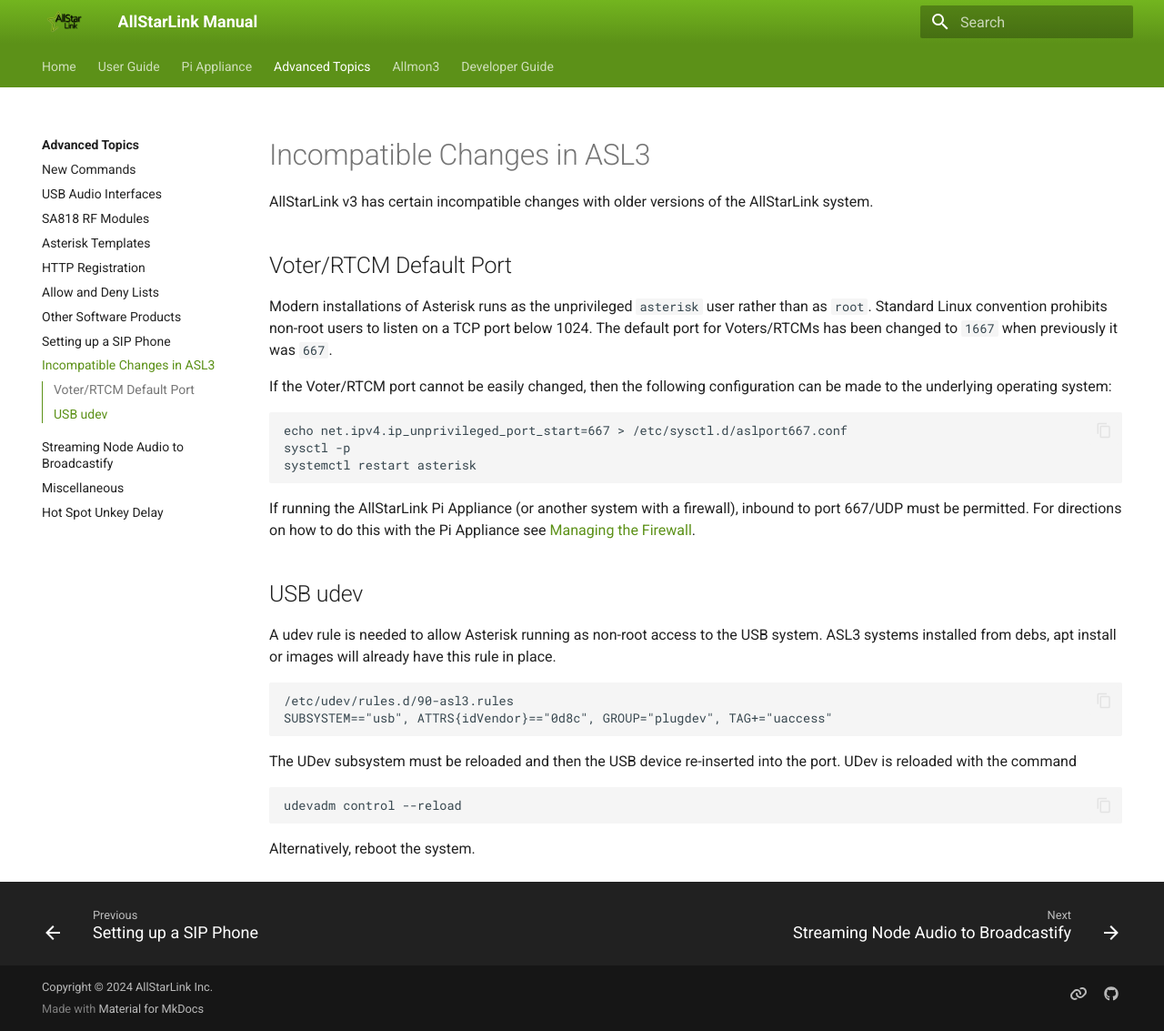
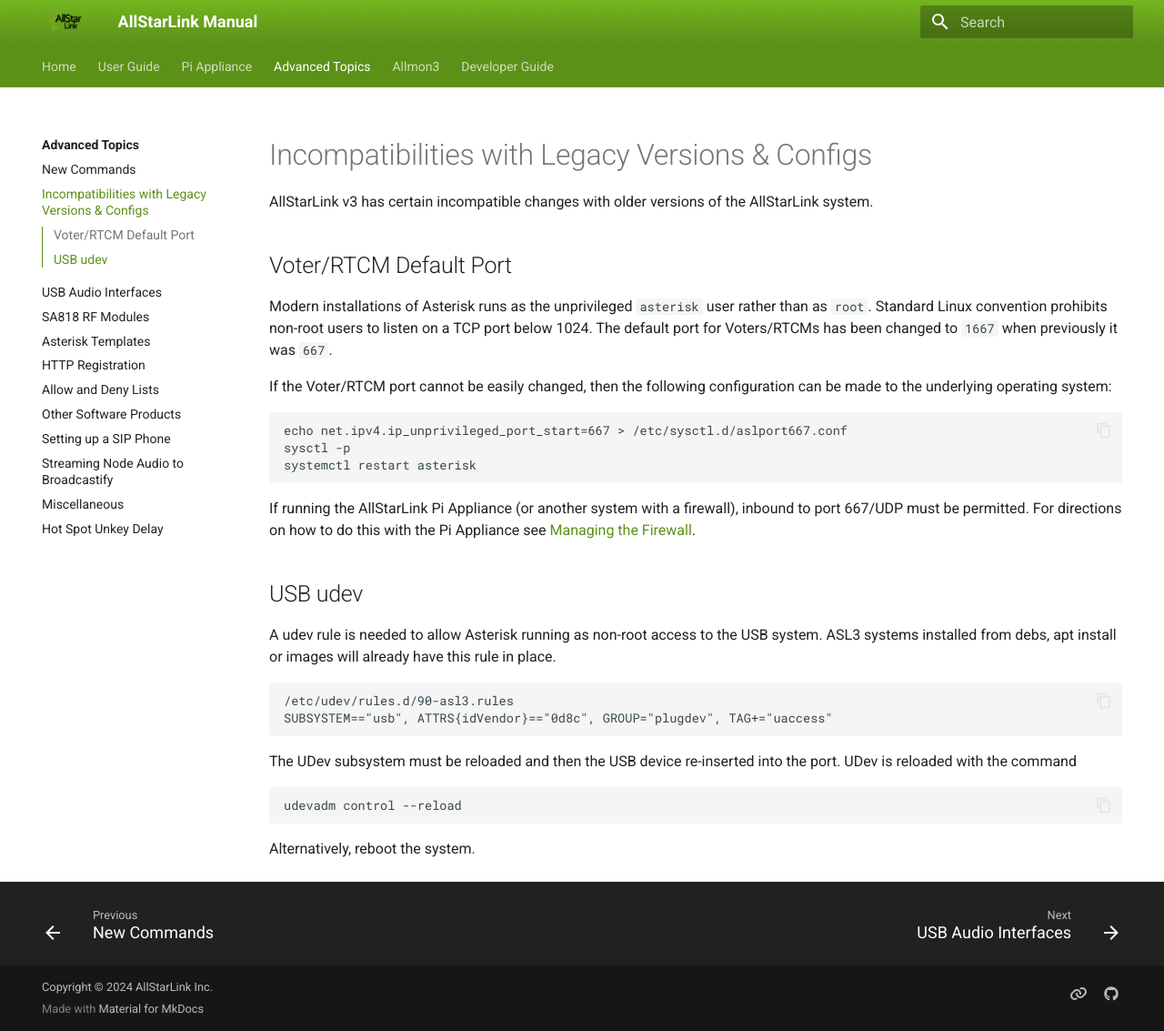
Before and after one commit to AllStarLink/ASL3-Manual, an MkDocs documentation site: the page built from docs/adv-topics/incompatibles.md, in a window 1280 px wide and 1133 px high. Shown: the whole window at 91% size. Built offline with MkDocs 1.6.1 and Material for MkDocs 9.7.7, drawn with Linux system fonts in a browser that asks for light colours.

Commit message:
misc cleanups from doc review

```diff
--- a/docs/adv-topics/incompatibles.md
+++ b/docs/adv-topics/incompatibles.md
@@ -1,4 +1,4 @@
-# Incompatible Changes in ASL3
+# Incompatibilities with Legacy Versions & Configs
 AllStarLink v3 has certain incompatible changes with older
 versions of the AllStarLink system.
 
--- a/docs/adv-topics/index.md
+++ b/docs/adv-topics/index.md
@@ -1,6 +1,7 @@
 # Advanced Topics
 
 - [New Commands](commands.md)
+- [Incompatibilities with Legacy Versions & Configs](incompatibles.md)
 - [USB Audio Interfaces](usbinterfaces.md)
 - [SA818 RF Modules](sa818modules.md)
 - [Asterisk Templates](conftmpl.md)
--- a/mkdocs.yml
+++ b/mkdocs.yml
@@ -71,6 +71,7 @@
   - Advanced Topics:
     - adv-topics/index.md
     - adv-topics/commands.md
+    - adv-topics/incompatibles.md
     - adv-topics/usbinterfaces.md
     - adv-topics/sa818modules.md
     - adv-topics/conftmpl.md
@@ -78,7 +79,7 @@
     - adv-topics/allowdenylists.md
     - adv-topics/other-software.md
     - adv-topics/sip-phone.md
-    - adv-topics/incompatibles.md
+
     - adv-topics/broadcastify.md
     - adv-topics/misc.md
     - adv-topics/hotspot_hd.md
```
Also changed, not shown: other parts of docs/adv-topics/index.md (+0 -1 lines), docs/user-guide/index.md (+1 -1 lines), docs/user-guide/pi-detailed.md (+1 -1 lines).
